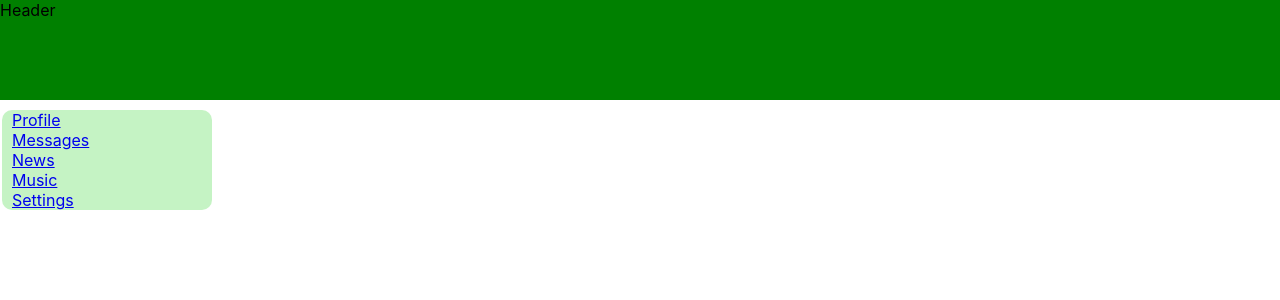
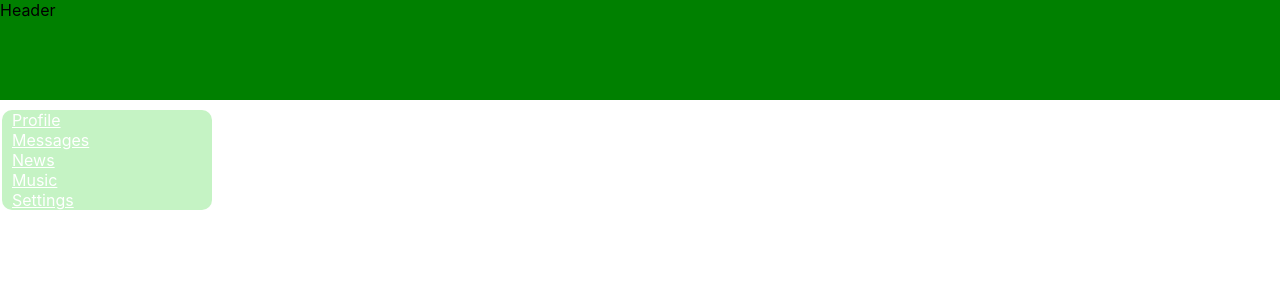
Before and after one commit to Beregovich/REACT-Way-of-the-Samurai, a React (Create React App) app: page / in a window 1280 px wide. Shown: the top 300 px of the page. Built offline with nearby package versions, Linux system fonts and the light colour scheme.

Commit message:
busido-20 change styles for links.Add hightlighting active link

```diff
--- a/src/components/NavBar/NavBar.jsx
+++ b/src/components/NavBar/NavBar.jsx
@@ -1,23 +1,25 @@
 import React from 'react';
 import classes from './NavBar.module.css';
+import { NavLink } from 'react-router-dom';
+
 
 function NavBar() {
     return (
         <nav className={classes.nav}>
-            <div className={classes.active}>
-                <a href='/Profile'>Profile</a>
+            <div className={classes.navLink}>
+                <NavLink to='/Profile' className={navData => navData.isActive ? classes.active : classes.navLink}>Profile</NavLink>
             </div>
-            <div>
-                <a href='/Dialogs'>Messages</a>
+            <div className={classes.navLink}>
+                <NavLink to='/Dialogs' className={navData => navData.isActive ? classes.active : classes.navLink}>Messages</NavLink>
             </div>
-            <div>
-                <a href='/News'>News</a>
+            <div className={classes.navLink}>
+                <NavLink to='/News' className={navData => navData.isActive ? classes.active : classes.navLink}>News</NavLink>
             </div>
-            <div>
-                <a href='/Music'>Music</a>
+            <div className={classes.navLink}>
+                <NavLink to='/Music' className={navData => navData.isActive ? classes.active : classes.navLink}>Music</NavLink>
             </div>
-            <div>
-                <a href='/Settings'>Settings</a>
+            <div className={classes.navLink}>
+                <NavLink to='/Settings' className={navData => navData.isActive ? classes.active : classes.navLink}>Settings</NavLink>
             </div>
         </nav>
     )
--- a/src/components/NavBar/NavBar.module.css
+++ b/src/components/NavBar/NavBar.module.css
@@ -5,10 +5,14 @@
   grid-area: nav;
   background-color: rgb(197, 243, 196);
   border-radius: 10px;
+  text-decoration: none;
 }
 
+.navLink {
+  color: white;
+  font-style: unset;
+}
 .active {
-  border-color: grey;
   font-style: unset;
-  color: rgb(38, 0, 255);
+  color: grey;
 }
```
